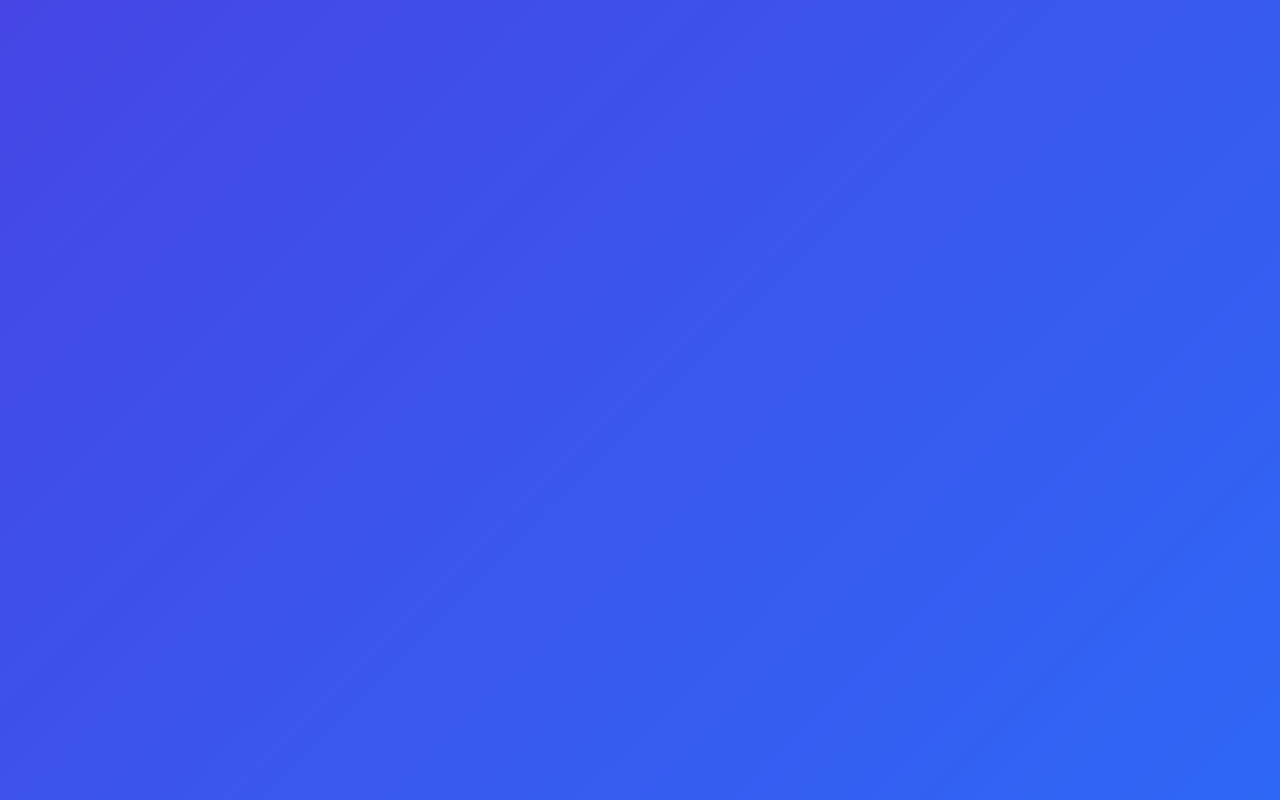
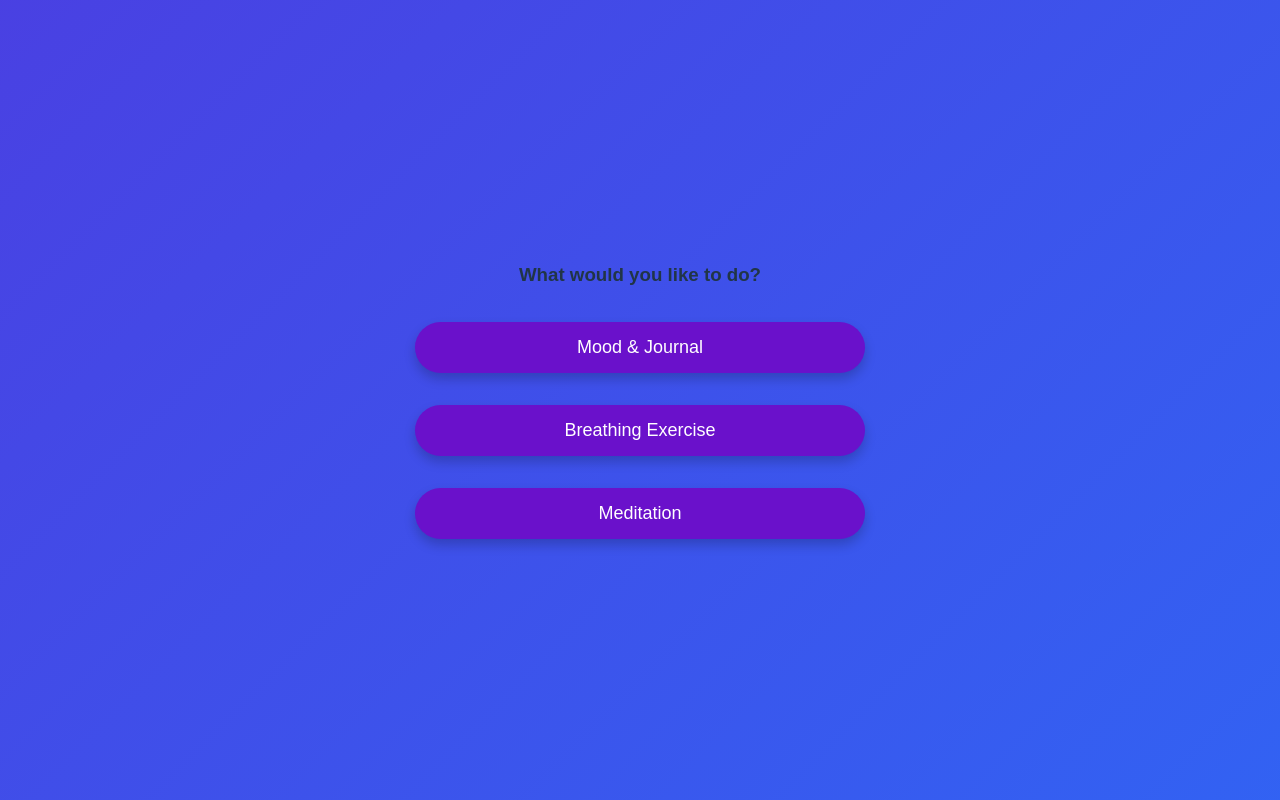
Before and after one commit to WesPalanca/HackCLT, a React (Vite) app: page /ChatBot in a window 1280 px wide. Before the commit this address had no page. Built offline with nearby package versions, Linux system fonts and the light colour scheme.

Commit message:
chat bot implementation base

```diff
--- a/src/App.jsx
+++ b/src/App.jsx
@@ -8,6 +8,7 @@
 import Feeling from "./pages/Feeling";
 import SingleEntry from "./pages/SingleEntry";
 import Resources from "./pages/Resources";
+import ChatBot from "./pages/ChatBot";
 
 
 
@@ -22,6 +23,7 @@
         <Route path='/Feeling' element={<Feeling />}></Route>
         <Route path="/Entry/:id" element={<SingleEntry/>}></Route>
         <Route path="/Resources" element={<Resources/>}></Route>
+        <Route path="/ChatBot" element={<ChatBot />}></Route>
       </Routes>
   </Router>
   )
--- /dev/null
+++ b/src/pages/ChatBot.jsx
@@ -0,0 +1,138 @@
+import React, { useState } from 'react';
+
+const ChatBot = () => {
+    const [stage, setStage] = useState('main'); // Main menu stage
+    const [emotion, setEmotion] = useState('');
+    const [journalEntry, setJournalEntry] = useState('');
+    const [moodEntries, setMoodEntries] = useState([]);
+    const [response, setResponse] = useState('');
+
+    const exitCommands = ['exit', 'bye', 'done'];
+
+    const handleMainMenu = (choice) => {
+        if (exitCommands.includes(choice)) {
+            setResponse("Goodbye! Take care of yourself.");
+            setStage('main');
+            return;
+        }
+
+        switch (choice) {
+            case '1':
+                setStage('moodAndJournal');
+                break;
+            case '2':
+                setStage('breathingExercise');
+                break;
+            case '3':
+                setStage('meditation');
+                break;
+            default:
+                setResponse("Invalid option. Please try again.");
+        }
+    };
+
+    const handleMoodSelection = (emotionChoice) => {
+        const emotions = {
+            '1': 'Angry',
+            '2': 'Sad',
+            '3': 'Stressed',
+            '4': 'Happy',
+            '5': 'Anxious',
+        };
+        const selectedEmotion = emotions[emotionChoice];
+
+        if (selectedEmotion) {
+            setEmotion(selectedEmotion);
+            respondToEmotion(selectedEmotion);
+            setStage('askWhy');
+        } else {
+            setResponse("Invalid option. Please try again.");
+        }
+    };
+
+    const respondToEmotion = (emotion) => {
+        const responses = {
+            Angry: "I'm sorry you're feeling angry. It's important to acknowledge that emotion. What's making you feel this way?",
+            Sad: "I'm sorry you're feeling sad. It's okay to let it out. Would you like to talk about what's on your mind?",
+            Stressed: "Stress can be overwhelming. I'm here to help you reflect. What’s causing your stress today?",
+            Happy: "That's wonderful! I'm glad you're feeling happy. What’s brought you joy today?",
+            Anxious: "Anxiety can be tough to handle. Take a deep breath, and let's work through what’s making you feel anxious.",
+        };
+        setResponse(responses[emotion]);
+    };
+
+    const handleJournalEntry = () => {
+        const entry = { date: new Date().toLocaleDateString(), emotion, journal: journalEntry };
+        setMoodEntries([...moodEntries, entry]);
+        setResponse(`Your mood and journal entry for today have been saved.`);
+        setEmotion('');
+        setJournalEntry('');
+        setStage('main');
+    };
+
+    const renderStage = () => {
+        switch (stage) {
+            case 'main':
+                return (
+                    <div>
+                        <h3>What would you like to do?</h3>
+                        <button onClick={() => handleMainMenu('1')}>Mood & Journal</button>
+                        <button onClick={() => handleMainMenu('2')}>Breathing Exercise</button>
+                        <button onClick={() => handleMainMenu('3')}>Meditation</button>
+                        <p>{response}</p>
+                    </div>
+                );
+            case 'moodAndJournal':
+                return (
+                    <div>
+                        <h3>How are you feeling today?</h3>
+                        <button onClick={() => handleMoodSelection('1')}>Angry</button>
+                        <button onClick={() => handleMoodSelection('2')}>Sad</button>
+                        <button onClick={() => handleMoodSelection('3')}>Stressed</button>
+                        <button onClick={() => handleMoodSelection('4')}>Happy</button>
+                        <button onClick={() => handleMoodSelection('5')}>Anxious</button>
+                        <p>{response}</p>
+                    </div>
+                );
+            case 'askWhy':
+                return (
+                    <div>
+                        <h3>Why do you feel {emotion} today?</h3>
+                        <textarea
+                            value={journalEntry}
+                            onChange={(e) => setJournalEntry(e.target.value)}
+                            placeholder="Write your thoughts here..."
+                        />
+                        <button onClick={handleJournalEntry}>Save Entry</button>
+                        <p>{response}</p>
+                    </div>
+                );
+            case 'breathingExercise':
+                return (
+                    <div>
+                        <h3>Breathing Exercise</h3>
+                        <p>Breathe in... 4... 3... 2... 1...</p>
+                        <p>Hold... 3... 2... 1...</p>
+                        <p>Exhale... 4... 3... 2... 1...</p>
+                        <button onClick={() => setStage('main')}>Back to Main Menu</button>
+                        <p>{response}</p>
+                    </div>
+                );
+            case 'meditation':
+                return (
+                    <div>
+                        <h3>Meditation</h3>
+                        <p>Close your eyes and focus on your breath. Take deep breaths.</p>
+                        <button onClick={() => setStage('main')}>Back to Main Menu</button>
+                        <p>{response}</p>
+                    </div>
+                );
+            default:
+                return <div>Invalid stage</div>;
+        }
+    };
+
+    return <div>{renderStage()}</div>;
+};
+
+export default ChatBot;
--- a/src/pages/Home.jsx
+++ b/src/pages/Home.jsx
@@ -83,7 +83,7 @@
             <div className="button-grid">
                 <button className="nav-button" onClick={() => navigate('/Journal')}>Journal</button>
                 <button className="nav-button" onClick={handleMusicButtonClick}>Music</button>
-                <button className="nav-button">Chat</button>
+                <button className="nav-button" onClick={() => navigate('/ChatBot')}>Chat</button>
                 <button className="nav-button" onClick={() => navigate('/Resources')}>Resources</button>
             </div>
 
--- a/src/pages/Tracker.jsx
+++ b/src/pages/Tracker.jsx
@@ -1,11 +1,12 @@
 import axios from 'axios';
-import { useState } from 'react';
+import { useEffect, useState } from 'react';
 import { useNavigate } from 'react-router-dom';
 
 const Tracker = () => {
     const apiUrl = import.meta.env.VITE_API_URL;
     const navigate = useNavigate();
     const [entry, setEntry] = useState("");
+    const [prompt, setPrompt] = useState();
 
     const handleEntry = async (e) => {
         e.preventDefault();
@@ -31,11 +32,16 @@
             console.log(error);
         }
     }
+    useEffect(() =>{
+        const mood = localStorage.getItem("mood");
+        setPrompt(`Why are you feeling ${mood}?`);
+    }, [])
 
     return (
         <div className="Tracker">
             <form onSubmit={handleEntry}>
                 <h2>Journal</h2>
+                <p>{prompt}</p>
                 <div className="form-group">
                     <div className="form-control">
                         <textarea
```
